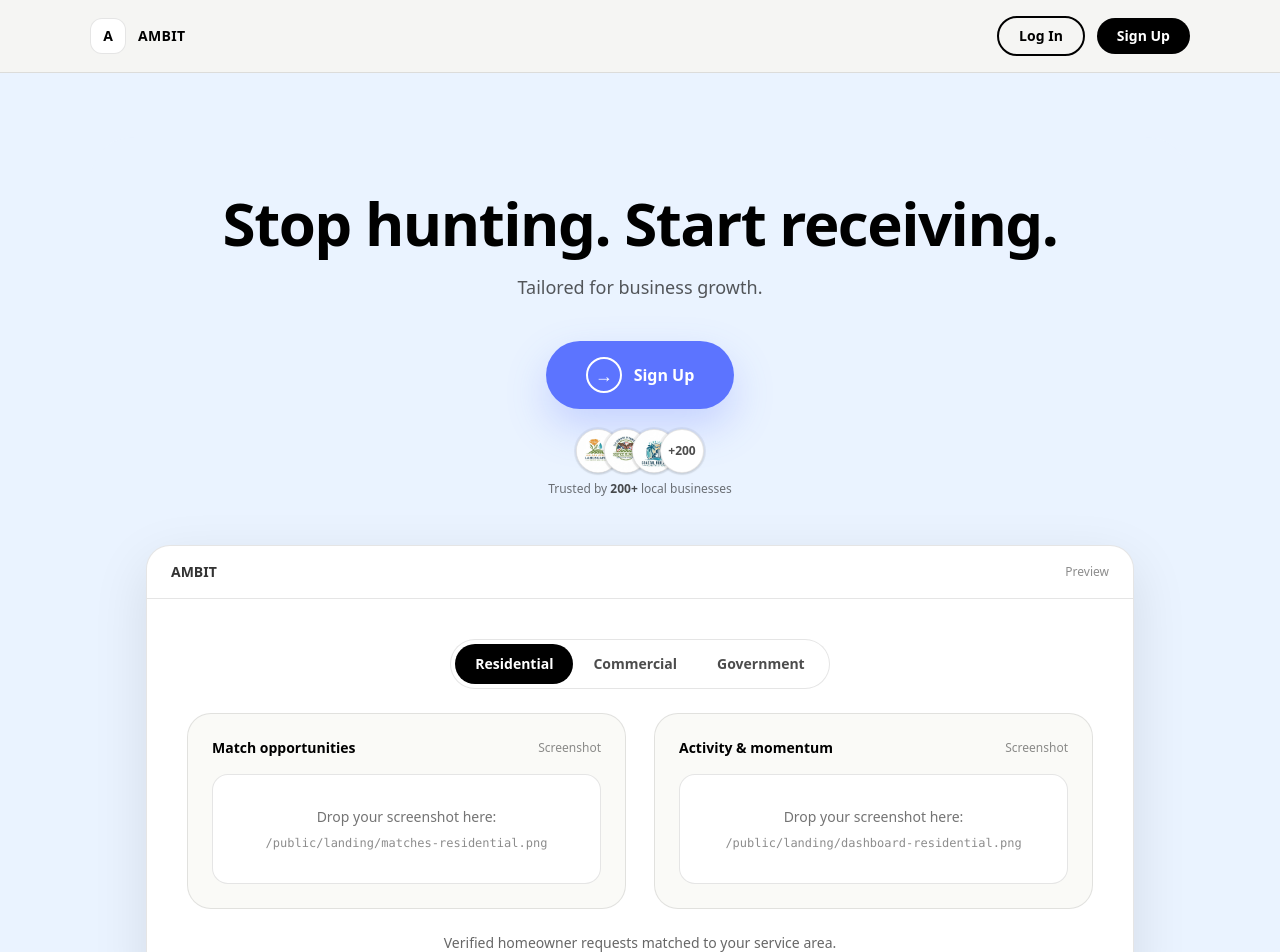
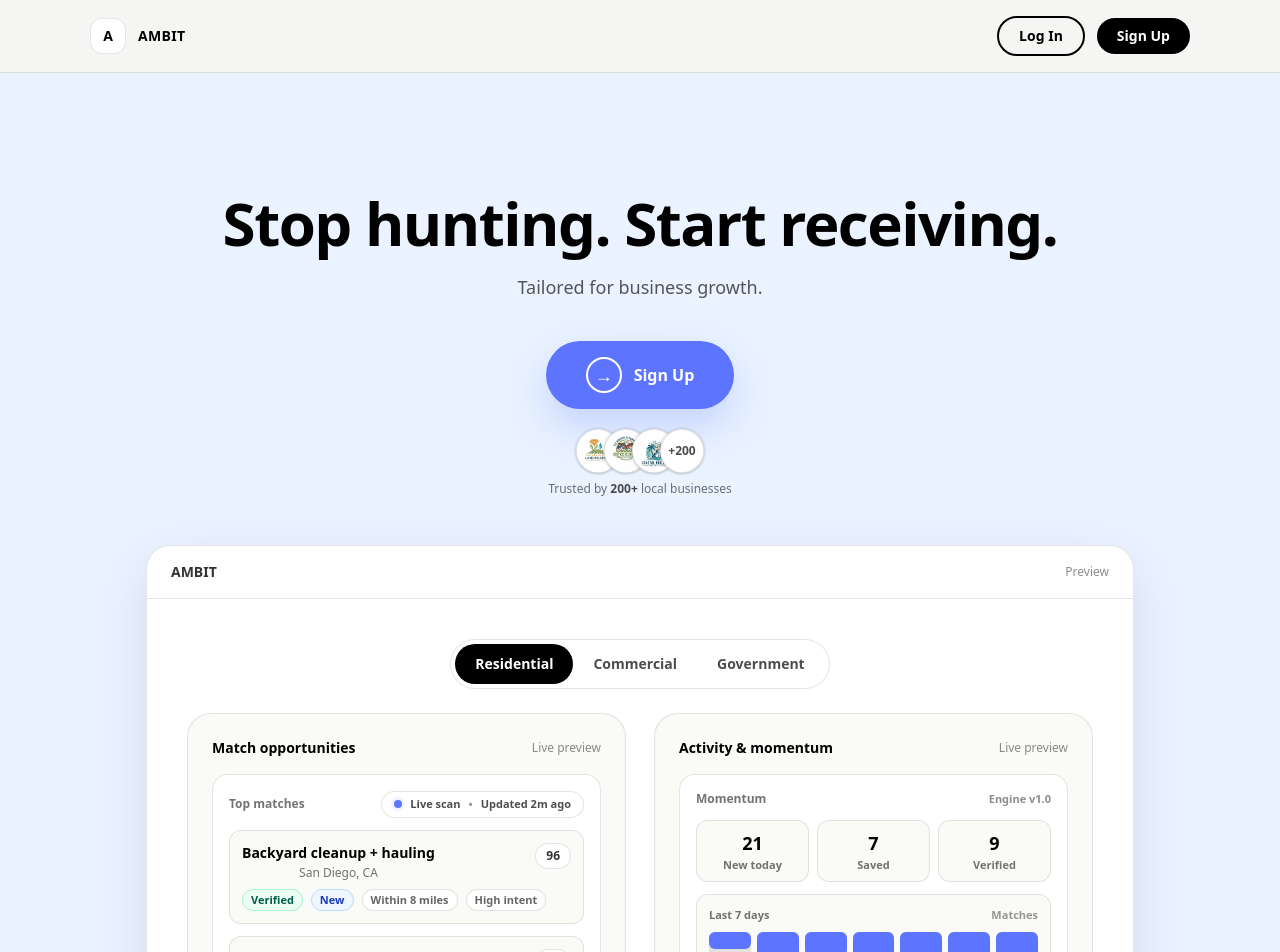
Before and after one commit to seansevrix/ambit, a Next.js app: page / in a window 1280 px wide. Shown: the top 952 px of the page. Built offline with nearby package versions, Linux system fonts and the light colour scheme.

Commit message:
Make landing preview feel live

```diff
--- a/app/page.tsx
+++ b/app/page.tsx
@@ -41,18 +41,9 @@ function ArrowBadge({ dark = false }: { dark?: boolean }) {
  */
 function SignupSocialProof() {
   const logos = [
-    {
-      src: "/landing/social/golden-state-landscapes.jpeg",
-      alt: "Golden State Landscapes",
-    },
-    {
-      src: "/landing/social/old-dominion-plumbing.jpeg",
-      alt: "Old Dominion Plumbing Co.",
-    },
-    {
-      src: "/landing/social/power-mechanical.jpeg",
-      alt: "Power Mechanical",
-    },
+    { src: "/landing/social/golden-state-landscapes.jpeg", alt: "Golden State Landscapes" },
+    { src: "/landing/social/old-dominion-plumbing.jpeg", alt: "Old Dominion Plumbing Co." },
+    { src: "/landing/social/power-mechanical.jpeg", alt: "Power Mechanical" },
   ];
 
   return (
@@ -91,8 +82,8 @@ function SignupSocialProof() {
     </div>
   );
 }
+
 // ---------- LIVE PREVIEW (conversion-friendly) ----------
-
 type PreviewMatch = {
   title: string;
   location: string;
@@ -248,7 +239,6 @@ function PreviewMatches({ market }: { market: Market }) {
           </div>
         ))}
 
-        {/* subtle “more” fade to imply depth */}
         <div className="relative -mt-2 h-8 w-full overflow-hidden rounded-xl">
           <div className="absolute inset-0 bg-gradient-to-b from-transparent to-white" />
         </div>
@@ -281,7 +271,12 @@ function PreviewActivity({ market }: { market: Market }) {
           { k: "Verified", v: "9" },
         ];
 
-  const bars = market === "government" ? [30, 55, 45, 70, 60, 80, 65] : market === "commercial" ? [35, 60, 50, 75, 68, 88, 72] : [40, 70, 55, 82, 74, 92, 78];
+  const bars =
+    market === "government"
+      ? [30, 55, 45, 70, 60, 80, 65]
+      : market === "commercial"
+      ? [35, 60, 50, 75, 68, 88, 72]
+      : [40, 70, 55, 82, 74, 92, 78];
 
   const feed =
     market === "government"
@@ -314,15 +309,8 @@ function PreviewActivity({ market }: { market: Market }) {
 
         <div className="mt-2 flex items-end gap-1.5">
           {bars.map((h, i) => (
-            <div
-              key={i}
-              className="w-full rounded-md bg-black/10"
-              style={{ height: 44 }}
-            >
-              <div
-                className="w-full rounded-md bg-[#5C74FF]"
-                style={{ height: `${h}%` }}
-              />
+            <div key={i} className="w-full rounded-md bg-black/10" style={{ height: 44 }}>
+              <div className="w-full rounded-md bg-[#5C74FF]" style={{ height: `${h}%` }} />
             </div>
           ))}
         </div>
@@ -330,7 +318,10 @@ function PreviewActivity({ market }: { market: Market }) {
 
       <div className="mt-3 space-y-2">
         {feed.map((t, i) => (
-          <div key={i} className="flex items-center justify-between rounded-xl border border-black/10 bg-white px-3 py-2">
+          <div
+            key={i}
+            className="flex items-center justify-between rounded-xl border border-black/10 bg-white px-3 py-2"
+          >
             <div className="text-[12px] font-semibold text-black/70">{t}</div>
             <div className="text-[11px] font-semibold text-black/35">
               {i === 0 ? "2m" : i === 1 ? "12m" : "1h"}
@@ -385,12 +376,7 @@ export default function HomePage() {
       {/* Soft glow (still light) */}
       <div className="pointer-events-none fixed inset-0 -z-40 bg-[radial-gradient(900px_600px_at_50%_0%,rgba(92,116,255,0.16),transparent_62%)]" />
 
-      <SignupModal
-        open={modalOpen}
-        onClose={() => setModalOpen(false)}
-        kind={modalKind}
-        market={market}
-      />
+      <SignupModal open={modalOpen} onClose={() => setModalOpen(false)} kind={modalKind} market={market} />
 
       {/* HERO */}
       <section className={`${CONTAINER} pt-16 pb-16`}>
@@ -417,7 +403,6 @@ export default function HomePage() {
               </button>
             </div>
 
-            {/* Social proof avatars */}
             <SignupSocialProof />
 
             {/* Preview strip */}
@@ -454,26 +439,20 @@ export default function HomePage() {
                   <div className="rounded-3xl border border-black/10 bg-[#FAFAF7] p-6">
                     <div className="flex items-center justify-between">
                       <div className="text-sm font-semibold">Match opportunities</div>
-                      <div className="text-xs text-black/45">Screenshot</div>
+                      <div className="text-xs text-black/45">Live preview</div>
                     </div>
-                    <div className="mt-4 rounded-2xl border border-black/10 bg-white p-8 text-sm text-black/55">
-                      Drop your screenshot here:
-                      <div className="mt-2 font-mono text-xs text-black/45">
-                        /public/landing/matches-{market}.png
-                      </div>
+                    <div className="mt-4">
+                      <PreviewMatches market={market} />
                     </div>
                   </div>
 
                   <div className="rounded-3xl border border-black/10 bg-[#FAFAF7] p-6">
                     <div className="flex items-center justify-between">
                       <div className="text-sm font-semibold">Activity &amp; momentum</div>
-                      <div className="text-xs text-black/45">Screenshot</div>
+                      <div className="text-xs text-black/45">Live preview</div>
                     </div>
-                    <div className="mt-4 rounded-2xl border border-black/10 bg-white p-8 text-sm text-black/55">
-                      Drop your screenshot here:
-                      <div className="mt-2 font-mono text-xs text-black/45">
-                        /public/landing/dashboard-{market}.png
-                      </div>
+                    <div className="mt-4">
+                      <PreviewActivity market={market} />
                     </div>
                   </div>
                 </div>
```
